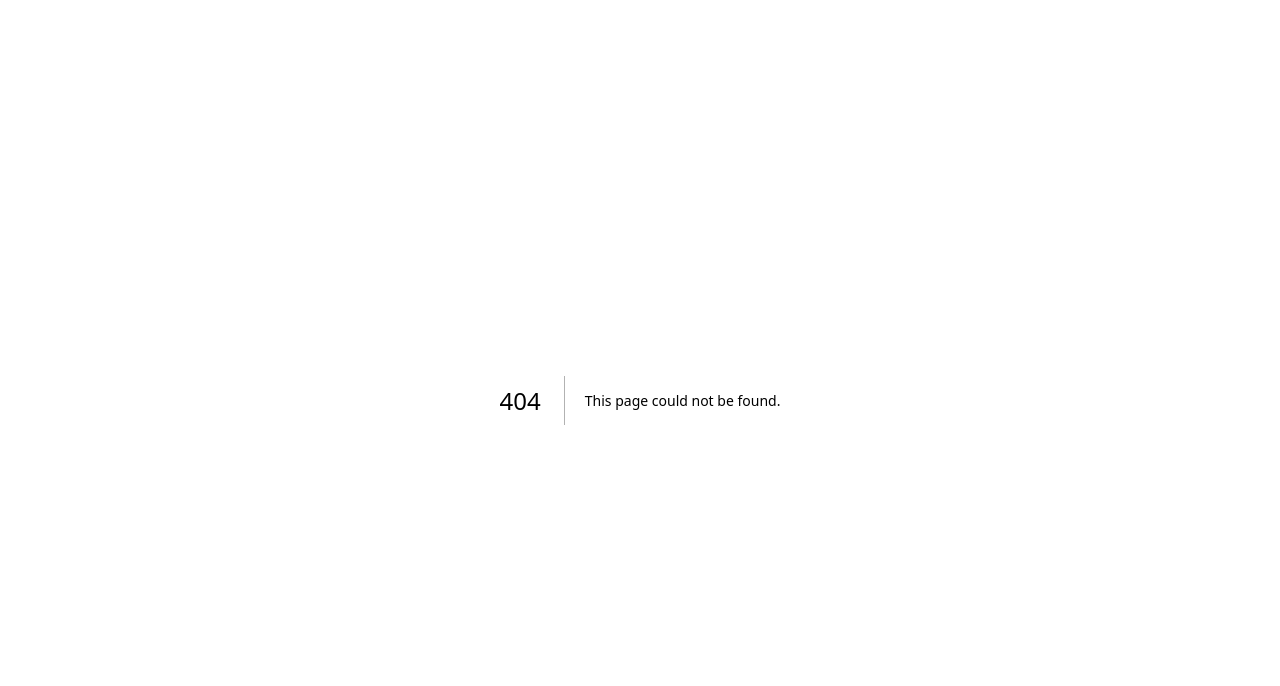
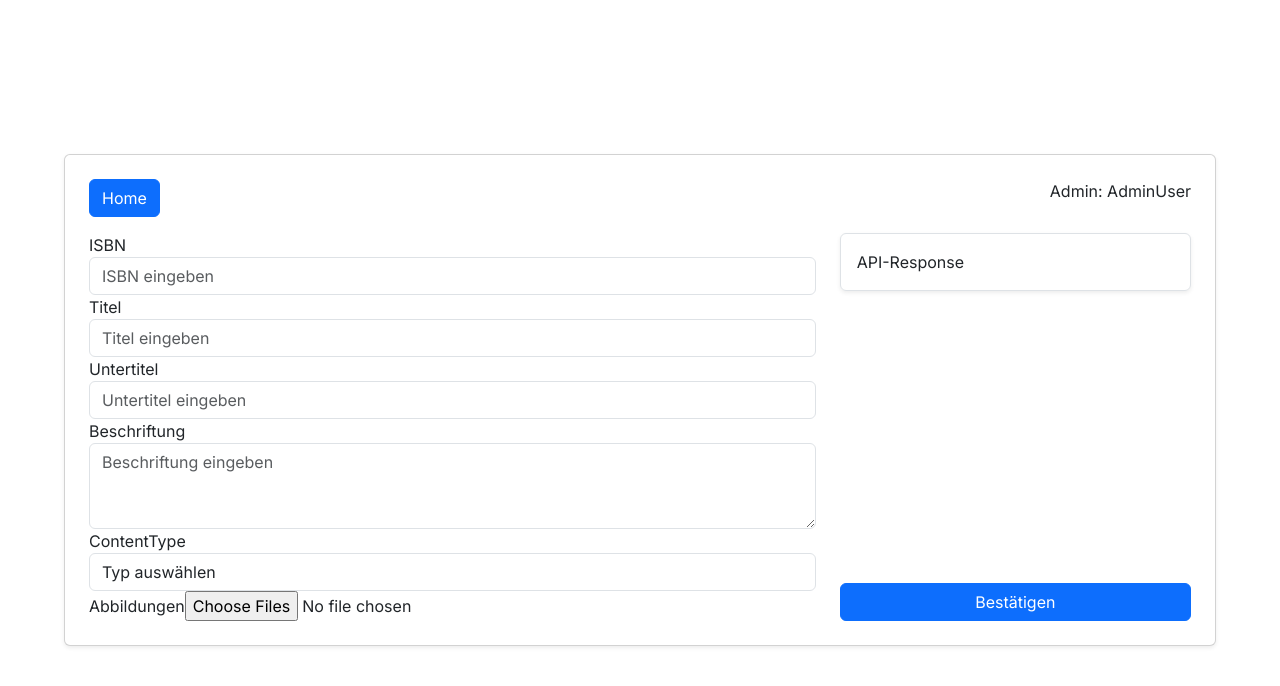
Before and after one commit to swe-ws-24/swe-buch-fe, a Next.js app: page /admin/adminPanel in a window 1280 px wide. Before the commit this address had no page. Shown: the top 686 px of the page. Built offline with nearby package versions, Linux system fonts and the light colour scheme.

Commit message:
Added: AdminPanel

```diff
--- /dev/null
+++ b/src/app/admin/adminPanel/page.tsx
@@ -0,0 +1,33 @@
+// src/app/admin/adminPanel/page.tsx
+import React from 'react';
+import AdminUsername from '@/components/adminPanel/AdminUsername';
+import ConfirmButton from '@/components/adminPanel/ConfirmButton';
+import BookForm from '@/components/adminPanel/BookForm';
+import HomeButton from '@/components/adminPanel/HomeButton';
+import 'bootstrap/dist/css/bootstrap.min.css';
+
+const AdminPanel: React.FC = () => {
+    return (
+        <main className="d-flex justify-content-center align-items-center vh-100">
+            <div className="card p-4 shadow-sm" style={{ width: '90%', maxWidth: '1200px' }}>
+                <div className="d-flex justify-content-between mb-3">
+                    <HomeButton />
+                    <AdminUsername username="AdminUser" />
+                </div>
+                <div className="row">
+                    <div className="col-md-8">
+                        <BookForm />
+                    </div>
+                    <div className="col-md-4 d-flex flex-column justify-content-between">
+                        <div className="api-response-placeholder mb-3 p-3 border rounded shadow-sm">
+                            API-Response
+                        </div>
+                        <ConfirmButton />
+                    </div>
+                </div>
+            </div>
+        </main>
+    );
+};
+
+export default AdminPanel;
--- a/src/app/page.tsx
+++ b/src/app/page.tsx
@@ -3,11 +3,7 @@ import LoginForm from "@/components/loginPage/LoginForm";
 export default function Home() {
   return (
     <main>
-      <div style={{ display: "flex", justifyContent: "center", alignItems: "center", height: "100vh" }}>
-        <div style={{ border: "1px solid black", padding: "20px" }}>
-          <LoginForm />
-        </div>
-      </div>
+
     </main>
   )
 }
--- /dev/null
+++ b/src/components/adminPanel/AdminUsername.tsx
@@ -0,0 +1,15 @@
+import React from 'react';
+
+interface UsernameProps {
+    username: string;
+}
+
+const AdminUsername: React.FC<UsernameProps> = ({ username }) => {
+    return (
+        <div>
+            <span>Admin: {username}</span>
+        </div>
+    );
+};
+
+export default AdminUsername;
--- /dev/null
+++ b/src/components/adminPanel/BookForm.tsx
@@ -0,0 +1,35 @@
+const BookForm: React.FC = () => {
+    return (
+        <form>
+            <div className="form-group">
+                <label htmlFor="isbn">ISBN</label>
+                <input type="text" className="form-control" id="isbn" placeholder="ISBN eingeben" />
+            </div>
+            <div className="form-group">
+                <label htmlFor="title">Titel</label>
+                <input type="text" className="form-control" id="title" placeholder="Titel eingeben" />
+            </div>
+            <div className="form-group">
+                <label htmlFor="subtitle">Untertitel</label>
+                <input type="text" className="form-control" id="subtitle" placeholder="Untertitel eingeben" />
+            </div>
+            <div className="form-group">
+                <label htmlFor="description">Beschriftung</label>
+                <textarea className="form-control" id="description" rows={3} placeholder="Beschriftung eingeben"></textarea>
+            </div>
+            <div className="form-group">
+                <label htmlFor="contentType">ContentType</label>
+                <select className="form-control" id="contentType">
+                    <option>Typ auswählen</option>
+                    {/* Optionen für ContentType */}
+                </select>
+            </div>
+            <div className="form-group">
+                <label htmlFor="images">Abbildungen</label>
+                <input type="file" className="form-control-file" id="images" multiple />
+            </div>
+        </form>
+    );
+}
+
+export default BookForm;
--- /dev/null
+++ b/src/components/adminPanel/ConfirmButton.tsx
@@ -0,0 +1,9 @@
+const ConfirmButton: React.FC = () => {
+    return (
+        <button type="submit" className="btn btn-primary">
+            Bestätigen
+        </button>
+    );
+}
+
+export default ConfirmButton;
--- /dev/null
+++ b/src/components/adminPanel/HomeButton.tsx
@@ -0,0 +1,9 @@
+const HomeButton: React.FC = () => {
+    return (
+        <button type="button" className="btn btn-primary">
+            Home
+        </button>
+    );
+}
+
+export default HomeButton;
```
Also changed, not shown: src/app/login/page.tsx (added, +11 -0 lines).
